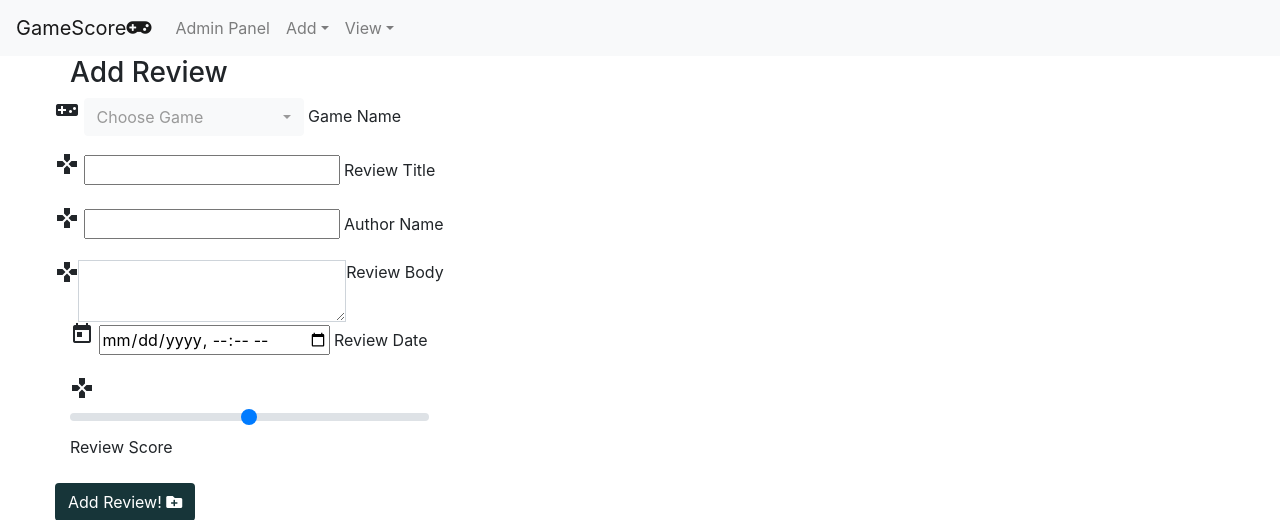
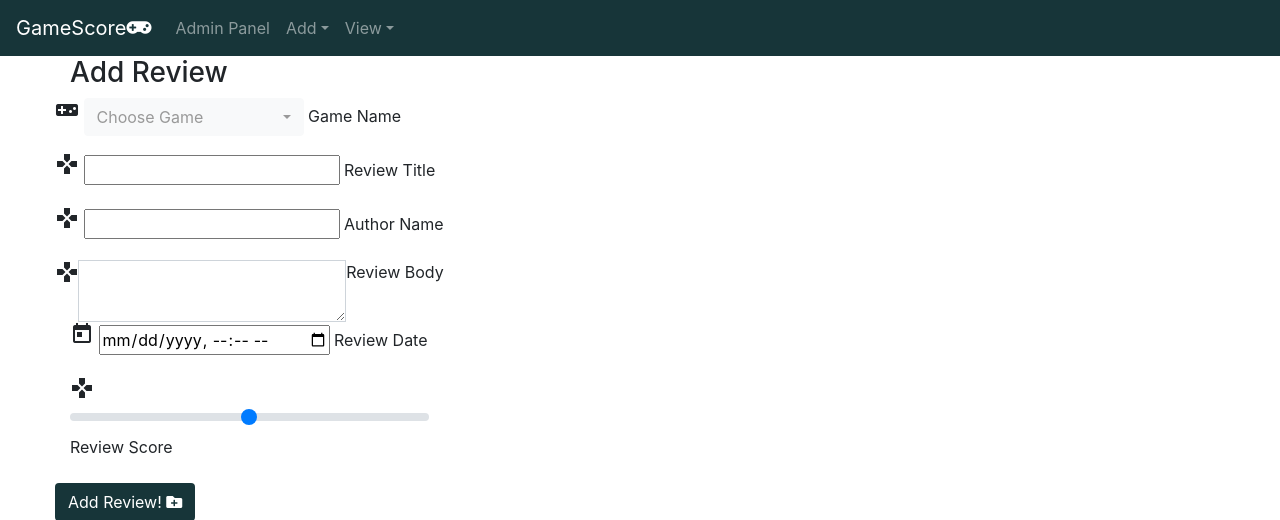
Before and after one commit to danielclements/game_score.gg, a Flask app: page /add_review in a window 1280 px wide. Shown: the top 520 px of the page. Run offline with Flask 2, Linux system fonts and the light colour scheme; data that the repository does not hold is empty; some libraries are stand-ins or nearby versions.

Commit message:
nav bar styling changes

```diff
--- a/static/css/style.css
+++ b/static/css/style.css
@@ -1,6 +1,8 @@
 /* body {
   color: #eeeeee;
 } */
+
+a { color: inherit; }
 
 .m_left {
   margin-left: 100px !important;
@@ -22,12 +24,9 @@
   background-color: #c78074;
 }
 
-.orange-click {
-  background-color: #eba270;
-}
-
-.text-white {
-  color: #eeeeee;
+.link-white {
+  color: #ffffffbf;
+  text-decoration: none;
 }
 
 .select-dropdown {
@@ -39,3 +38,7 @@
   text-overflow: ellipsis;
   height: 100px;
 }
+
+.orange-click:focus{
+    background-color: #eba270;
+}
--- a/templates/base.html
+++ b/templates/base.html
@@ -22,18 +22,18 @@
   <body class="">
 
 
-  <nav class="navbar navbar-expand-lg navbar-light bg-light">
-  <a class="navbar-brand" href="{{url_for('get_admin_panel')}}">GameScore<i class="fas fa-gamepad"></i></a>
+  <nav class="navbar navbar-expand-lg navbar-dark dr-less-green">
+  <a class="navbar-brand " href="{{url_for('get_admin_panel')}}">GameScore<i class="fas fa-gamepad"></i></a>
   <button class="navbar-toggler" type="button" data-toggle="collapse" data-target="#navbarNav" aria-controls="navbarNav" aria-expanded="false" aria-label="Toggle navigation">
     <span class="navbar-toggler-icon"></span>
   </button>
 
-  <div class="collapse navbar-collapse" id="navbarNav">
+  <div class="collapse navbar-collapse " id="navbarNav">
     <ul class="navbar-nav">
-      <li class="nav-item"><a class=" nav-link hover-salmon" href="{{url_for('get_admin_panel')}}">Admin Panel</a></li>
+      <li class="nav-item "><a class=" nav-link " href="{{url_for('get_admin_panel')}}">Admin Panel</a></li>
       <li class="nav-item dropdown">
         <a class="nav-link dropdown-toggle" href="#" id="navbarDropdown" role="button" data-toggle="dropdown" aria-haspopup="true" aria-expanded="false">Add</a>
-        <div class="dropdown-menu" aria-labelledby="navbarDropdown">
+        <div class="dropdown-menu dr-less-green " aria-labelledby="navbarDropdown">
           <a class=" nav-link hover-salmon" href="{{url_for('add_game')}}">Game</a>
           <a class=" nav-link hover-salmon" href="{{url_for('add_category')}}">Category</a>
           <a class=" nav-link hover-salmon" href="{{url_for('add_publisher')}}">Publisher</a>
@@ -42,8 +42,8 @@
         </div>
       </li>
       <li class="nav-item dropdown">
-        <a class="nav-link dropdown-toggle" href="#" id="navbarDropdown2" role="button" data-toggle="dropdown" aria-haspopup="true" aria-expanded="false">View</a>
-        <div class="dropdown-menu" aria-labelledby="navbarDropdown">
+        <a class="nav-link dropdown-toggle " href="#" id="navbarDropdown2" role="button" data-toggle="dropdown" aria-haspopup="true" aria-expanded="false">View</a>
+        <div class="dropdown-menu dr-less-green" aria-labelledby="navbarDropdown">
           <a class=" nav-link hover-salmon" href="{{url_for('view_games')}}">Games</a>
         </div>
       </li>
```
